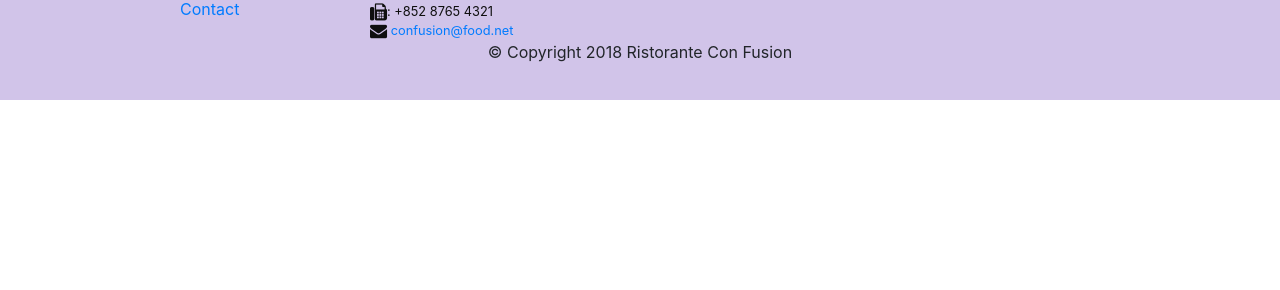
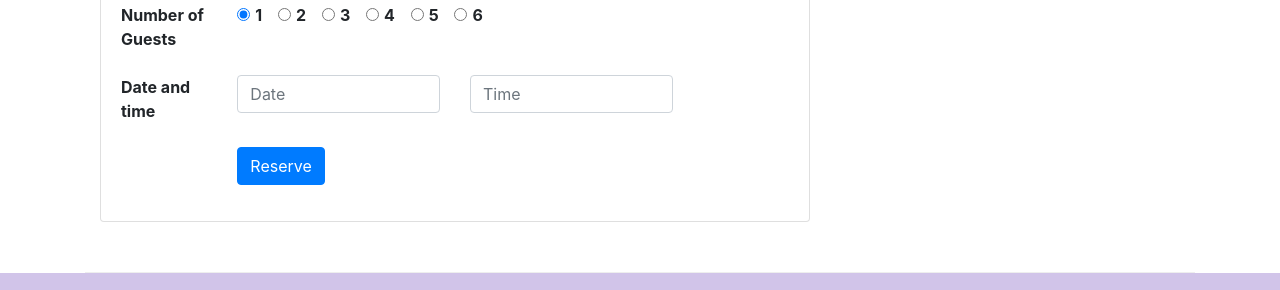
Before and after one commit to nikhilsharma96/Coursera-Bootstrap, a website: page index.html in a window 1280 px wide. Shown: the part 1661-1951 px from the top of the page. Before the commit the page ends 1761 px from the top, so only its background shows below. Drawn offline with nearby package versions, Linux system fonts and the light colour scheme.

Commit message:
Assignment 2

```diff
--- a/index.html
+++ b/index.html
@@ -41,9 +41,12 @@
                     <h1>Ristorante con Fusion</h1>
                     <p>We take inspiration from the World's best cuisines, and create a unique fusion experience. Our lipsmacking creations will tickle your culinary senses!</p>
                 </div>
-                <div class="col-12 col-sm align-self-center">
+                <div class="col-12 col-sm-3 align-self-center">
                     <img src="img/logo.png" class="img-fluid" alt="">
                 </div>
+                <a href="#table_booking" type="button" class="col-12  col-sm-3 align-self-center btn-sm btn btn-warning">
+                    Reserve Table
+                </a>
             </div>
         </div>
     </header>
@@ -73,8 +76,15 @@
                 <h3>This Month's Promotions</h3>
             </div>
             <div class="col col-sm col-md">
-                <h2>Weekend Grand Buffet</h2>
-                <p>Featuring mouthwatering combinations with a choice of five different salads, six enticing appetizers, six main entrees and five choicest desserts. Free flowing bubbly and soft drinks. All for just $19.99 per person </p>
+                <div class="media">
+                    <img src="img/buffet.png" class="d-flex mr-3 img-thumbnail align-self-center" alt="Buffet">
+                    <div class="media-body">
+                        <h2 class="mt-0">Weekend Grand Buffet
+                            <span class="badge badge-danger">NEW</span>
+                        </h2>
+                        <p>Featuring mouthwatering combinations with a choice of five different salads, six enticing appetizers, six main entrees and five choicest desserts. Free flowing bubbly and soft drinks. All for just $19.99 per person </p>
+                    </div>
+                </div>
             </div>
         </div>
 
@@ -89,6 +99,64 @@
                         <h2 class="mt-0">Alberto Somayya</h2>
                         <h4>Executive Chef</h4>
                         <p>Award winning three-star Michelin chef with wide International experience having worked closely with whos-who in the culinary world, he specializes in creating mouthwatering Indo-Italian fusion experiences. </p>
+                    </div>
+                </div>
+            </div>
+        </div>
+        <div class="row row-content align-items-center" id="table_booking">
+            <div class="col-sm-8">
+                <div class="card">
+                    <h3 class="card-header bg-warning text-white">Reserve a Table</h3>
+                    <div class="card-body">
+                        <form >
+                            <div class="form-group row">
+                                <label class="col-12 col-sm-2" for=""><strong>Number of Guests</strong></label>
+                                <strong>
+                                <div class="col">
+                                    <div class="form-check form-check-inline">
+                                        <input type="radio" class="form-check-input" name="guests" id="one"checked>
+                                        <label class="form-check-label" for="one" >1</label>
+                                    </div>
+                                    <div class="form-check form-check-inline">
+                                        <input type="radio" class="form-check-input" name="guests" id="two">
+                                        <label class="form-check-label" for="two" >2</label>
+                                    </div>
+                                    <div class="form-check form-check-inline">
+                                        <input type="radio" class="form-check-input" name="guests" id="three">
+                                        <label class="form-check-label" for="three" >3</label>
+                                    </div>
+                                    <div class="form-check form-check-inline">
+                                        <input type="radio" class="form-check-input" name="guests" id="four">
+                                        <label class="form-check-label" for="four" >4</label>
+                                    </div>
+                                    <div class="form-check form-check-inline">
+                                        <input type="radio" class="form-check-input" name="guests" id="five">
+                                        <label class="form-check-label" for="five" >5</label>
+                                    </div>
+                                    <div class="form-check form-check-inline">
+                                        <input type="radio" class="form-check-input" name="guests" id="six">
+                                        <label class="form-check-label" for="six" >6</label>
+                                    </div>
+                                </div>
+                            </strong>
+                            </div>
+                            <div class="form-group row">
+                                <label class="col-sm-2 col-12" for=""><strong> Date and time </strong></label>
+                                    <div class="col-12 col-sm-4">
+                                        <input placeholder="Date" class="form-control " type="text" onfocus="(this.type='date')" id="date">
+                                    </div>
+                                    <div class="col-12 col-sm-4">
+                                        <input placeholder="Time" class="form-control" type="text" onfocus="(this.type='time')" id="time">
+                                    </div>
+                            </div>
+                            <div class="form-group row">
+                                <div class="col offset-0 offset-sm-2">
+                                    <button type="submit" class="btn btn-primary">
+                                        Reserve
+                                    </button>
+                                </div>
+                            </div>
+                        </form>
                     </div>
                 </div>
             </div>
```
